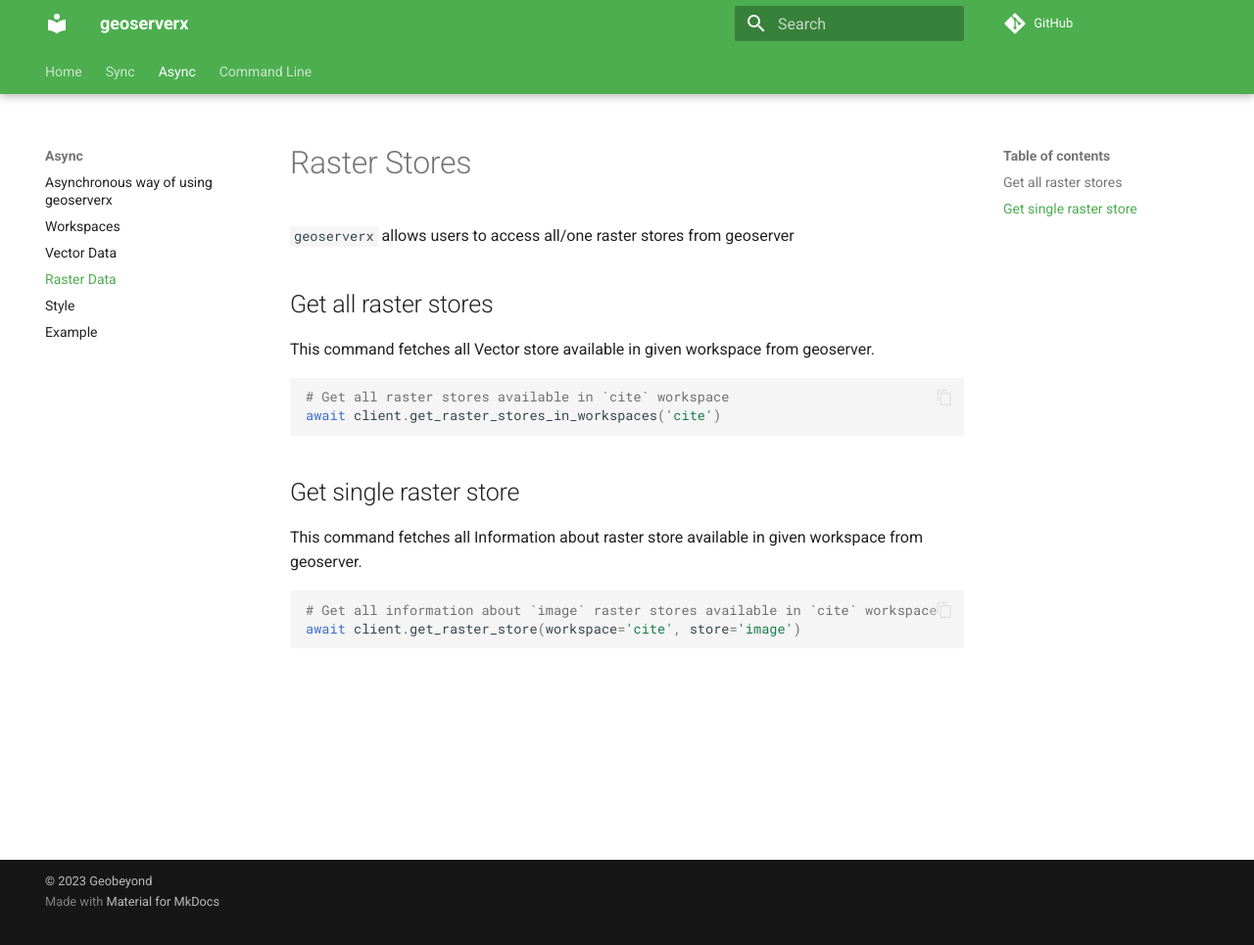
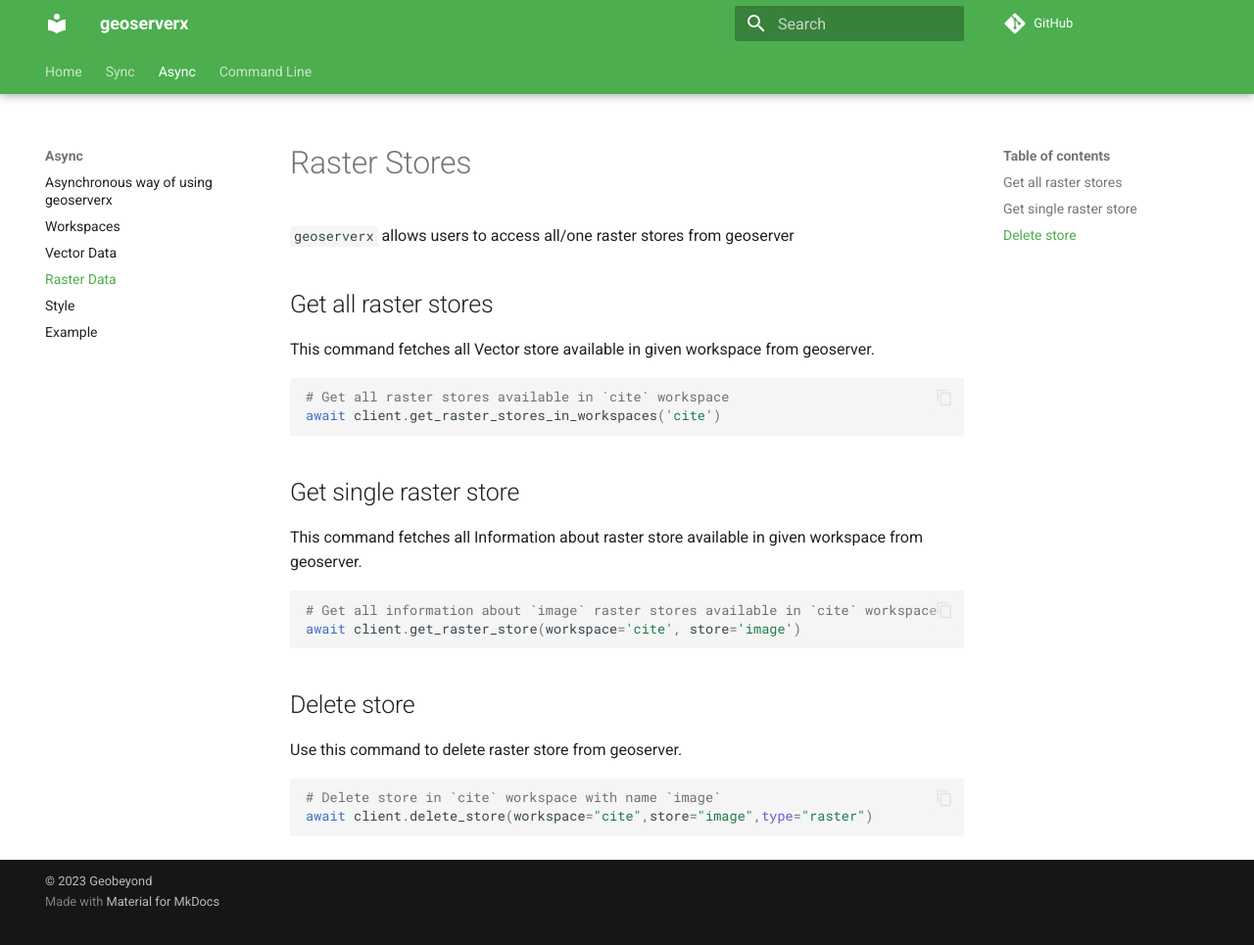
Before and after one commit to geobeyond/geoserverx, an MkDocs documentation site: the page built from docs/pages/async/raster-store.md, in a window 1280 px wide and 975 px high. Shown: the top 965 px of the window at 98% size. Built offline with MkDocs 1.6.1 and Material for MkDocs 9.7.7, drawn with Linux system fonts in a browser that asks for light colours; comment, search, counter and statistics services are not loaded.

Commit message:
fixed store related function's doc

````diff
--- a/docs/pages/async/raster-store.md
+++ b/docs/pages/async/raster-store.md
@@ -20,3 +20,12 @@
 # Get all information about `image` raster stores available in `cite` workspace
 await client.get_raster_store(workspace='cite', store='image')
 ```
+
+
+## Delete store
+Use this command to delete raster store from geoserver.
+
+```Python
+# Delete store in `cite` workspace with name `image`
+await client.delete_store(workspace="cite",store="image",type="raster")
+```
````
Also changed, not shown: docs/pages/async/vector-store.md (+8 -0 lines), docs/pages/sync/raster-store.md (+8 -0 lines), docs/pages/sync/vector-store.md (+9 -0 lines).
